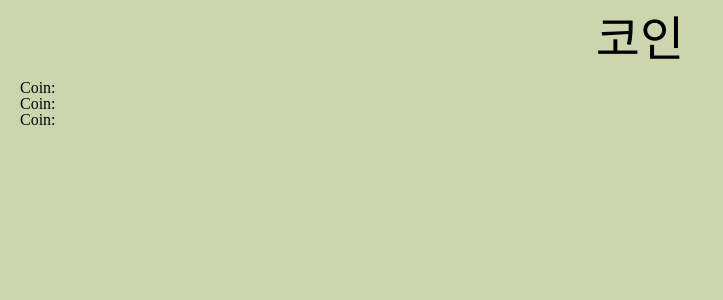
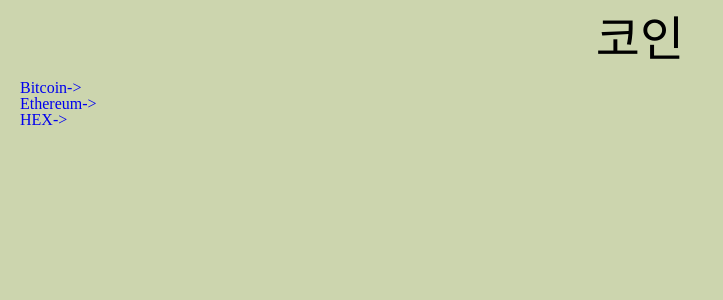
Before and after one commit to Kim-EunSu/react_coin, a React (Create React App) app: page / in a window 1280 px wide. Shown: the top 300 px of the page, without its empty margins (0-723 px from the left). Built offline with nearby package versions, Linux system fonts and the light colour scheme.

Commit message:
Update Coin.tsx
Error Fixed

```diff
--- a/src/routes/Coin.tsx
+++ b/src/routes/Coin.tsx
@@ -1,9 +1,12 @@
+import React, { ReactNode } from 'react'
 import { useParams } from "react-router-dom";
-
-function Coin({}) {
+interface Props {
+  children? : ReactNode
+}
+function Coin(props : Props) {
   const { coinId } = useParams();
   console.log(coinId);
-  return <h1>Coin: {coinId}</h1>;
+  return <h1>{props.children}</h1>
 }
 
 export default Coin;
```
